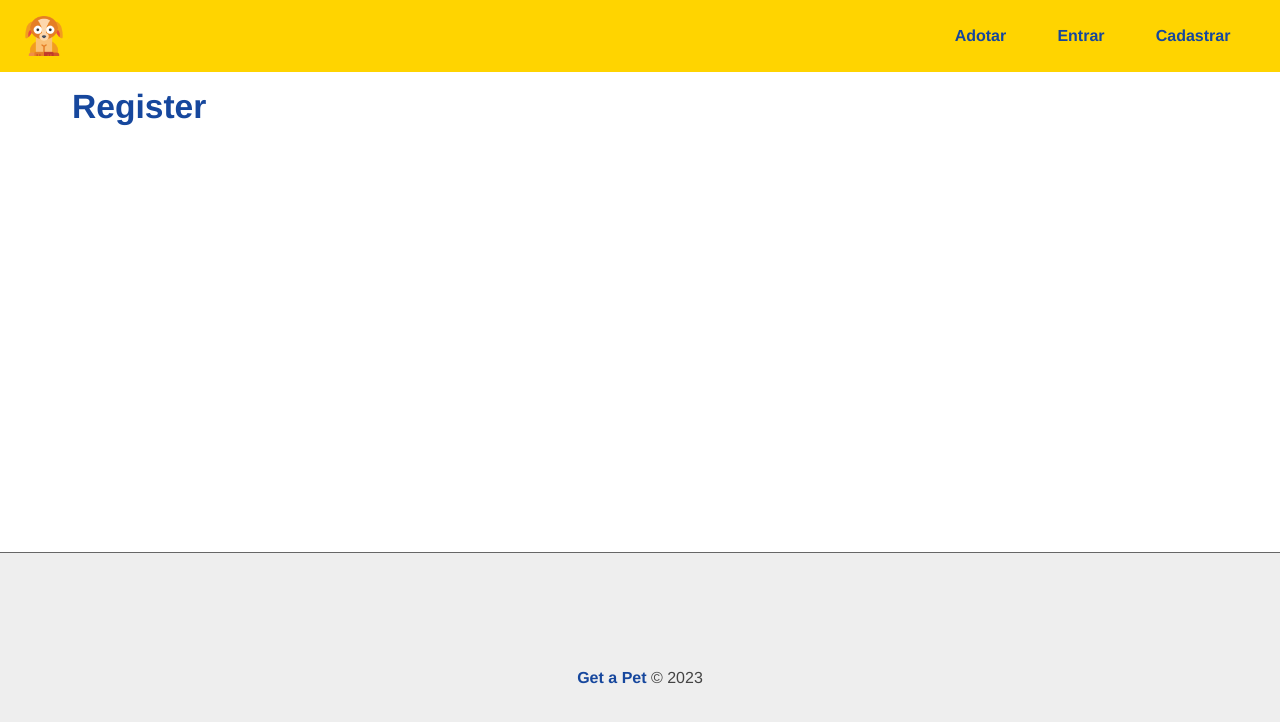
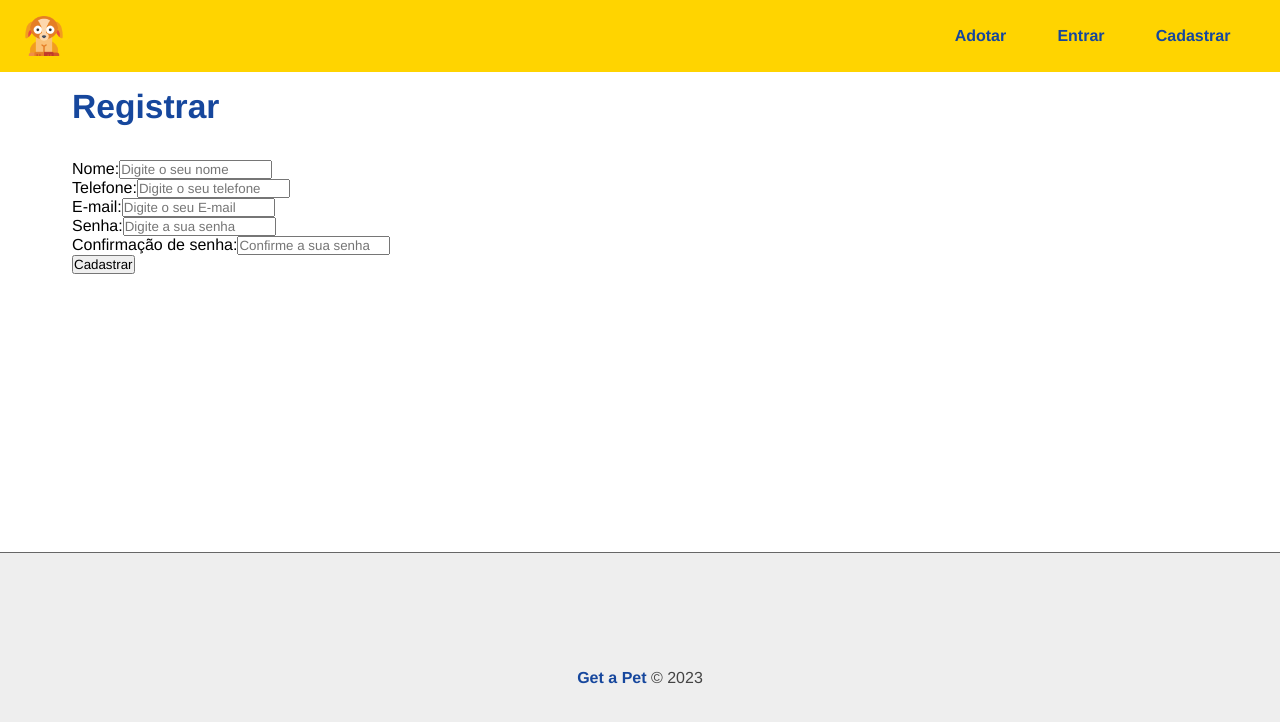
Before and after one commit to RuanSerraAzul/Projeto-Get-a-Pet, a React (Create React App) app in the folder frontend/: page /register in a window 1280 px wide. Shown: the top 722 px of the page. Built offline with nearby package versions, Linux system fonts and the light colour scheme.

Commit message:
Criado formulário de registro

```diff
--- /dev/null
+++ b/frontend/src/components/form/Input.js
@@ -0,0 +1,28 @@
+import styles from "./Input.module.css";
+
+function Input({
+    type,
+    text,
+    name,
+    placeholder,
+    handleOnChange,
+    value,
+    multiple,
+}) {
+    return (
+        <div>
+            <label htmlFor={name}>{text}:</label>
+            <input
+                type={type}
+                name={name}
+                id={name}
+                placeholder={placeholder}
+                onChange={handleOnChange}
+                value={value}
+                {...(multiple ? multiple : "")}
+            />
+        </div>
+    );
+}
+
+export default Input;
--- /dev/null
+++ b/frontend/src/components/form/Input.module.css
@@ -0,0 +1,21 @@
+.form_control {
+    display: flex;
+    flex-direction: column;
+    margin-bottom: 1em;
+}
+
+.form_control label {
+    margin-bottom: 0.3em;
+    font-weight: bold;
+    font-size: 0.8em;
+}
+
+.form_control input {
+    padding: 0.7em;
+    border: 1px solid #777;
+    border-radius: 5px;
+}
+
+.form_control input::placeholder {
+    color: #7b7b7b;
+}
--- a/frontend/src/components/pages/auth/Register.js
+++ b/frontend/src/components/pages/auth/Register.js
@@ -1,7 +1,54 @@
+import Input from "../../form/Input";
+
 function Register() {
+    function handleChange(e) {}
+
     return (
         <section>
-            <h1>Register</h1>
+            <h1>Registrar</h1>
+            <form>
+                <Input
+                    text="Nome"
+                    type="text"
+                    name="name"
+                    placeholder="Digite o seu nome"
+                    handleOnChange={handleChange}
+                />
+
+                <Input
+                    text="Telefone"
+                    type="text"
+                    name="phone"
+                    placeholder="Digite o seu telefone"
+                    handleOnChange={handleChange}
+                />
+
+                <Input
+                    text="E-mail"
+                    type="email"
+                    name="email"
+                    placeholder="Digite o seu E-mail"
+                    handleOnChange={handleChange}
+                />
+
+                <Input
+                    text="Senha"
+                    type="password"
+                    name="password"
+                    placeholder="Digite a sua senha"
+                    handleOnChange={handleChange}
+                />
+
+                <Input
+                    text="Confirmação de senha"
+                    type="password"
+                    name="confirmpassword"
+                    placeholder="Confirme a sua senha"
+                    handleOnChange={handleChange}
+                />
+
+                <input type="submit" value="Cadastrar" />
+            </form>
         </section>
     );
 }
```
